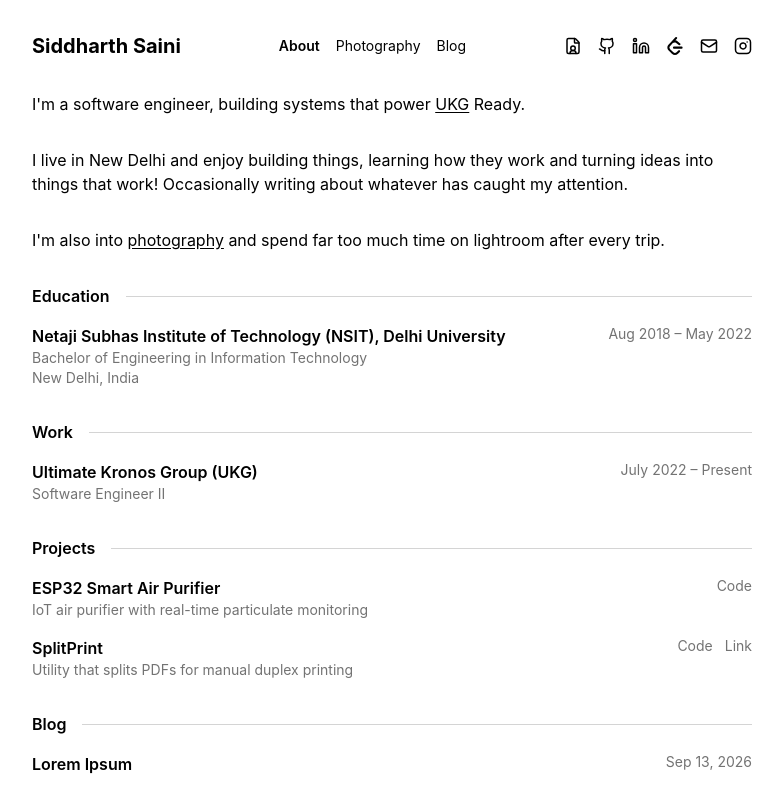
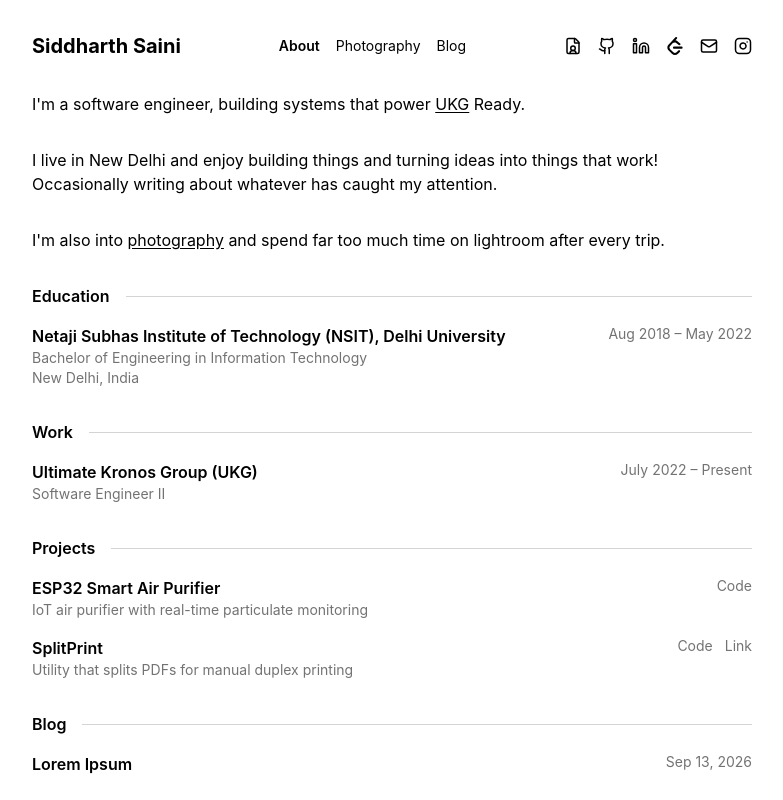
Before and after one commit to siddharthsaini/siddharthsaini.github.io, a React (Vite) app: page / in a window 1280 px wide. Shown: the whole page, without its empty margins (248-1031 px from the left). Built offline with nearby package versions, Linux system fonts and the light colour scheme.

Commit message:
about content update

```diff
--- a/src/components/home/AboutSection.tsx
+++ b/src/components/home/AboutSection.tsx
@@ -8,7 +8,7 @@ export default function AboutSection() {
           UKG
         </Link>{' '}Ready.</p>
       <p>
-        I live in New Delhi and enjoy building things, learning how they work and turning ideas into things that work! Occasionally writing about whatever has caught my attention.
+        I live in New Delhi and enjoy building things and turning ideas into things that work! Occasionally writing about whatever has caught my attention.
       </p>
       <p>
         I'm also into{' '}
```
